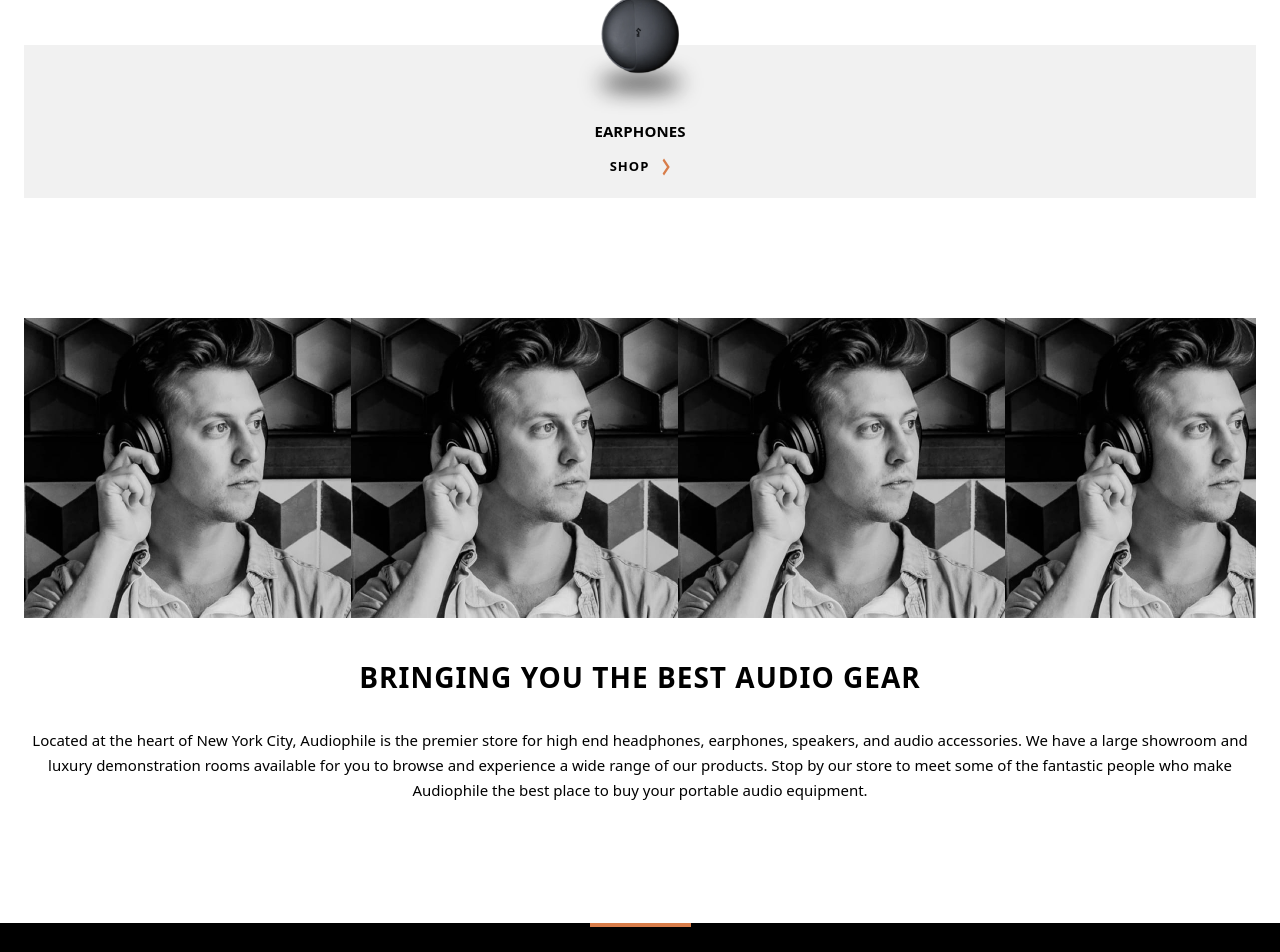
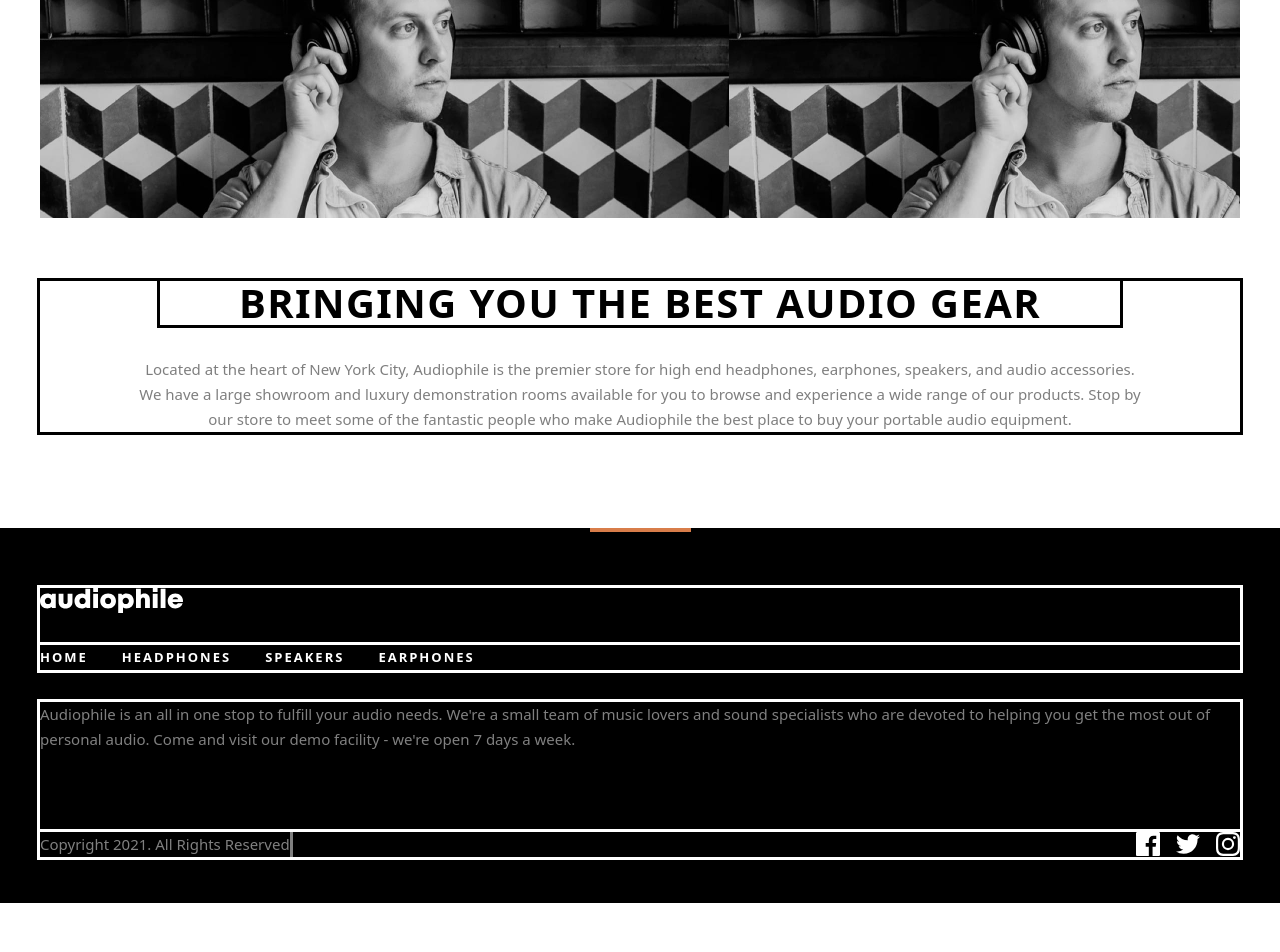
Before and after one commit to presh-031/audiophile, a Next.js app: page /earphones in a window 1280 px wide. Shown: the part 1360-2312 px from the top of the page. After the commit the page ends 2263 px from the top, so only its background shows below. Built offline with nearby package versions, Linux system fonts and the light colour scheme.

Commit message:
style: finished making homepage desktop responsive

```diff
--- a/components/About.jsx
+++ b/components/About.jsx
@@ -1,18 +1,18 @@
-import React from "react";
-
 const About = () => {
   return (
-    <div className="mt-[12rem] px-[2.4rem]">
-      <div className="h-[30.0rem] bg-best-gear-mobile bg-contain "></div>
-      <div className="text-center ">
-        <p className="mb-[3.2rem] mt-[4.00rem] text-[2.80rem] font-bold uppercase leading-[3.82rem] tracking-[1px]">
+    <div className="mt-[12rem] px-[2.4rem] sm:mt-[9.6rem] sm:px-[4rem]">
+      <div className="sm:bg-best-gear-tablet h-[30.0rem] bg-best-gear-mobile bg-contain "></div>
+      <div className="mt-[4.00rem] text-center outline  sm:mt-[6.3rem]">
+        <p className="mb-[3.2rem] text-[2.80rem] font-bold uppercase leading-[3.82rem] tracking-[0.1rem] sm:mx-auto sm:w-[80%] sm:text-[4rem] sm:leading-[4.4rem] sm:tracking-[0.143rem] sm:outline">
           Bringing you the best audio gear
         </p>
-        <p className="text-[1.5rem] font-medium leading-[2.5rem]">
-          Located at the heart of New York City, Audiophile is the premier store for high end headphones, earphones,
-          speakers, and audio accessories. We have a large showroom and luxury demonstration rooms available for you to
-          browse and experience a wide range of our products. Stop by our store to meet some of the fantastic people who
-          make Audiophile the best place to buy your portable audio equipment.
+        <p className="text-[1.5rem]  font-medium leading-[2.5rem] opacity-50 sm:mx-auto sm:w-[84%]">
+          Located at the heart of New York City, Audiophile is the premier store
+          for high end headphones, earphones, speakers, and audio accessories.
+          We have a large showroom and luxury demonstration rooms available for
+          you to browse and experience a wide range of our products. Stop by our
+          store to meet some of the fantastic people who make Audiophile the
+          best place to buy your portable audio equipment.
         </p>
       </div>
     </div>
--- a/components/AllProducts/ProductCategory.jsx
+++ b/components/AllProducts/ProductCategory.jsx
@@ -4,7 +4,7 @@ import arrowRight from "../../assets/shared/desktop/icon-arrow-right.svg";
 
 const ProductCategory = ({ categoryImg, categoryTitle }) => {
   return (
-    <div className=" mt-[6.8rem] flex flex-col items-center bg-[#f1f1f1] text-center">
+    <div className=" mt-[6.8rem] flex flex-col items-center bg-[#f1f1f1] text-center outline sm:mt-[5rem] sm:w-full">
       <Image
         className="relative top-[-5.2rem] mb-[-5.2rem]"
         src={categoryImg}
@@ -12,14 +12,14 @@ const ProductCategory = ({ categoryImg, categoryTitle }) => {
         height={133}
         width={147}
       />
-      <p className="text-[1.5rem] font-bold leading-[2rem] tracking-[0.01rem]">
+      <p className="text-[1.5rem] font-bold leading-[2rem] tracking-[0.1rem]">
         {categoryTitle}
       </p>
       <Link
         href={`/${categoryTitle.toLowerCase()}`}
         className="mt-[1.7rem] mb-[2.2rem] flex justify-center gap-[1.3rem] "
       >
-        <p className="text-[1.3rem] font-bold leading-[1.776rem] tracking-[1px]">
+        <p className="text-[1.3rem] font-bold leading-[1.776rem] tracking-[0.1rem] opacity-50">
           SHOP
         </p>
         <Image src={arrowRight} alt="shop" />
--- a/components/AllProducts/index.jsx
+++ b/components/AllProducts/index.jsx
@@ -1,11 +1,11 @@
+import earPhones from "../../assets/shared/desktop/image-category-thumbnail-earphones.png";
 import headPhones from "../../assets/shared/desktop/image-category-thumbnail-headphones.png";
 import speakers from "../../assets/shared/desktop/image-category-thumbnail-speakers.png";
-import earPhones from "../../assets/shared/desktop/image-category-thumbnail-earphones.png";
 import ProductCategory from "./ProductCategory";
 
 const AllProducts = () => {
   return (
-    <div className="px-[2.4rem]">
+    <div className="px-[2.4rem] sm:flex sm:justify-between sm:gap-[1rem] sm:px-[4rem] sm:outline">
       <ProductCategory categoryImg={headPhones} categoryTitle="HEADPHONES" />
       <ProductCategory categoryImg={speakers} categoryTitle="SPEAKERS" />
       <ProductCategory categoryImg={earPhones} categoryTitle="EARPHONES" />
--- a/components/ButtonOne.jsx
+++ b/components/ButtonOne.jsx
@@ -4,7 +4,7 @@ const ButtonOne = ({ url }) => {
   return (
     <Link
       href={url}
-      className="w-fit bg-[#D87D4A] px-[3rem] py-[1.5rem] text-[1.3rem] font-bold leading-[1.776rem] tracking-[0.01em] text-white"
+      className="inline-block w-fit bg-[#D87D4A] px-[3rem] py-[1.5rem] text-[1.3rem] font-bold leading-[1.776rem] tracking-[0.01em] text-white"
     >
       SEE PRODUCT
     </Link>
--- a/components/ButtonTwo.jsx
+++ b/components/ButtonTwo.jsx
@@ -1,11 +1,10 @@
 import Link from "next/link";
-import React from "react";
 
 const ButtonTwo = ({ url }) => {
   return (
     <Link
       href={url}
-      className="px-[3rem] py-[1.5rem] text-[1.3rem] font-bold leading-[1.776rem] tracking-[0.01em] outline outline-[1px] outline-black"
+      className="px-[3.15rem] py-[1.5rem] text-[1.3rem] font-bold leading-[1.776rem] tracking-[0.01em] outline outline-[1px] outline-black sm:w-fit"
     >
       SEE PRODUCT
     </Link>
--- a/components/Footer.jsx
+++ b/components/Footer.jsx
@@ -1,37 +1,42 @@
 import Image from "next/image";
-import React from "react";
-
+import facebook from "../assets/shared/desktop/icon-facebook.svg";
+import instagram from "../assets/shared/desktop/icon-instagram.svg";
+import twitter from "../assets/shared/desktop/icon-twitter.svg";
 import logo from "../assets/shared/desktop/logo.svg";
 import MenuItems from "./Header/MenuItems";
 
-import facebook from "../assets/shared/desktop/icon-facebook.svg";
-import twitter from "../assets/shared/desktop/icon-twitter.svg";
-import instagram from "../assets/shared/desktop/icon-instagram.svg";
 const Footer = () => {
   return (
-    <footer className="mt-[12rem] bg-black px-[2.4rem] pb-[4rem]  text-center text-white">
-      <div className="mx-auto mb-[5.2rem] h-[4px] w-[10.1rem] bg-[#d87d4a]"></div>
-      <div className="text-[1.5rem] font-medium leading-[2.5rem]">
-        <Image className="mx-auto mb-[4.8rem]" src={logo} alt="logo" />
+    <footer className="mt-[12rem] bg-black px-[2.4rem] pb-[4rem] text-center text-white sm:mt-[9.6rem] sm:px-[4rem] sm:pb-[4.6rem]  sm:text-left ">
+      <div className="mx-auto mb-[5.2rem] h-[4px] w-[10.1rem] bg-[#d87d4a] sm:mb-[5.6rem]"></div>
+      <div className="text-[1.5rem] font-medium leading-[2.5rem] outline">
+        <Image
+          className="mx-auto mb-[4.8rem] outline sm:mx-0 sm:mb-[3.2rem]"
+          src={logo}
+          alt="logo"
+        />
         <MenuItems />
       </div>
-      <div>
-        <div className="mt-[4.8rem] text-[1.5rem] font-medium leading-[2.5rem] ">
-          <p className="">
+      <div className="mt-[4.8rem] text-[1.5rem] font-medium  leading-[2.5rem] outline sm:mt-[3.2rem]">
+        <div className=" ">
+          <p className="opacity-50">
             Audiophile is an all in one stop to fulfill your audio needs.
             We&#39;re a small team of music lovers and sound specialists who are
             devoted to helping you get the most out of personal audio. Come and
             visit our demo facility - we&#39;re open 7 days a week.
           </p>
-          <p className="mt-[4.8rem]">Copyright 2021. All Rights Reserved</p>
         </div>{" "}
-        <div className="mt-[4.8rem] flex items-center justify-center gap-[1.6rem]">
-          <Image src={facebook} alt="facebook" />
-          <Image src={twitter} alt="twitter" />
-          <Image src={instagram} alt="instagram" />
+        <div className="mt-[4.8rem] outline  sm:mt-[8.0rem] sm:flex sm:justify-between ">
+          <p className=" opacity-50 outline">
+            Copyright 2021. All Rights Reserved
+          </p>
+          <div className="mt-[4.8rem] flex items-center  justify-center gap-[1.6rem] sm:mt-0">
+            <Image src={facebook} alt="facebook" />
+            <Image src={twitter} alt="twitter" />
+            <Image src={instagram} alt="instagram" />
+          </div>
         </div>
       </div>
-      {/* add attribution to self*/}
     </footer>
   );
 };
--- a/components/Header/MenuItems.jsx
+++ b/components/Header/MenuItems.jsx
@@ -1,9 +1,7 @@
-import React from "react";
-
 const MenuItems = () => {
   return (
-    <nav className="text-[1.3rem] font-bold leading-[2.5rem] tracking-[0.02em]">
-      <ul className="flex flex-col gap-[1.6rem]">
+    <nav className="text-[1.3rem] font-bold leading-[2.5rem] tracking-[0.2rem] outline">
+      <ul className="flex flex-col gap-[1.6rem] sm:flex-row sm:gap-[3.4rem]">
         <li>HOME</li>
         <li>HEADPHONES</li>
         <li>SPEAKERS</li>
--- a/tailwind.config.js
+++ b/tailwind.config.js
@@ -19,12 +19,31 @@ module.exports = {
 
         "best-gear-mobile":
           "url('../assets/shared/mobile/image-best-gear.jpg')",
+        "best-gear-tablet":
+          "url('../assets/shared/tablet/image-best-gear.jpg')",
+        "best-gear-mobile":
+          "url('../assets/shared/desktop/image-best-gear.jpg')",
 
-        // testing bg-image for product images
+        "zx9-speaker-mobile":
+          "url(../assets/home/desktop/image-speaker-zx9.png)",
+        "zx9-speaker-tablet":
+          "url(../assets/home/tablet/image-speaker-zx9.png)",
+        "zx9-speaker-desktop":
+          "url(../assets/home/desktop/image-speaker-zx9.png)",
+
         "zx7-speaker-mobile":
           "url('../assets/home/mobile/image-speaker-zx7.jpg')",
+        "zx7-speaker-tablet":
+          "url('../assets/home/tablet/image-speaker-zx7.jpg')",
+        "zx7-speaker-desktop":
+          "url('../assets/home/desktop/image-speaker-zx7.jpg')",
+
         "yx1-earphones-mobile":
           "url('../assets/home/mobile/image-earphones-yx1.jpg')",
+        "yx1-earphones-tablet":
+          "url('../assets/home/tablet/image-earphones-yx1.jpg')",
+        "yx1-earphones-desktop":
+          "url('../assets/home/desktop/image-earphones-yx1.jpg')",
       },
     },
   },
```
Also changed, not shown: components/Header/Cart/index.jsx (+11 -13 lines), components/Header/index.jsx (+15 -9 lines), components/HomePageProducts.jsx (+12 -23 lines), components/SubHeader.jsx (+5 -5 lines).
